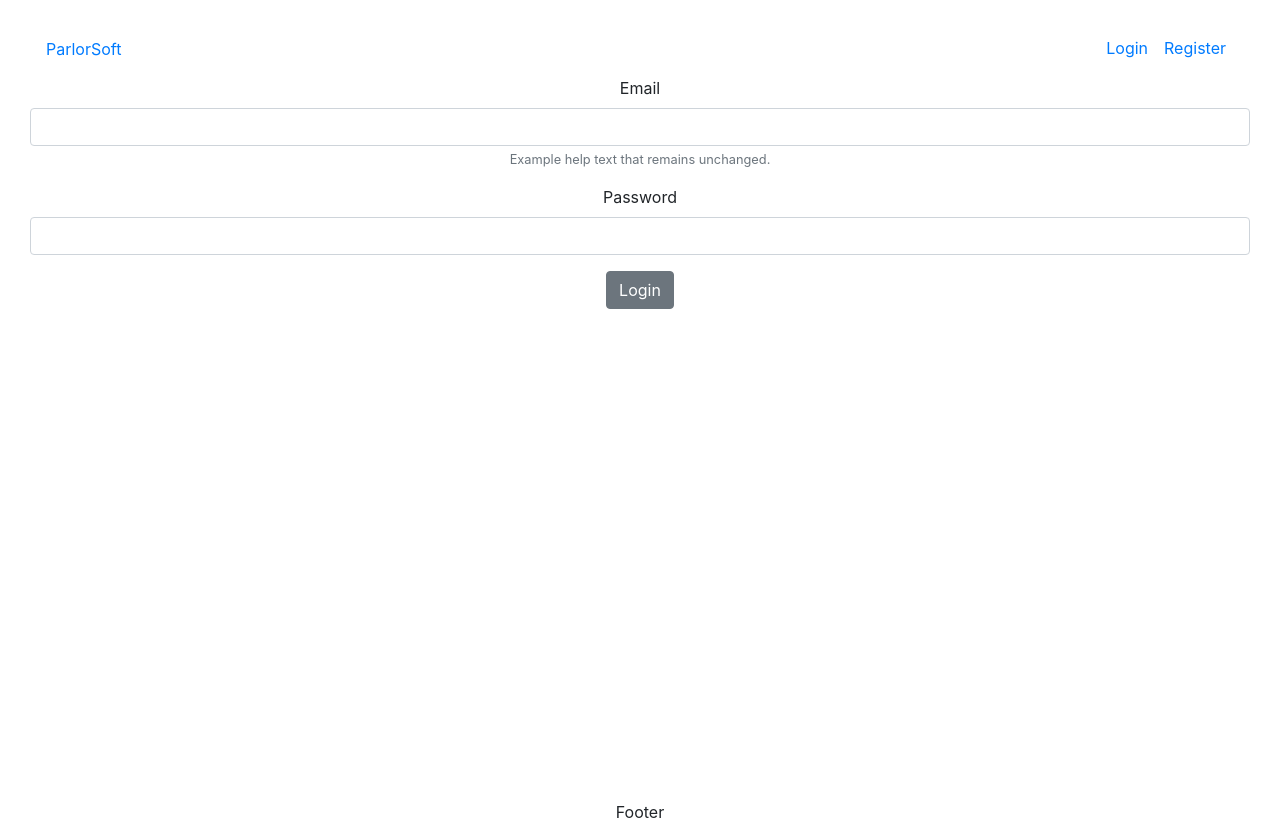
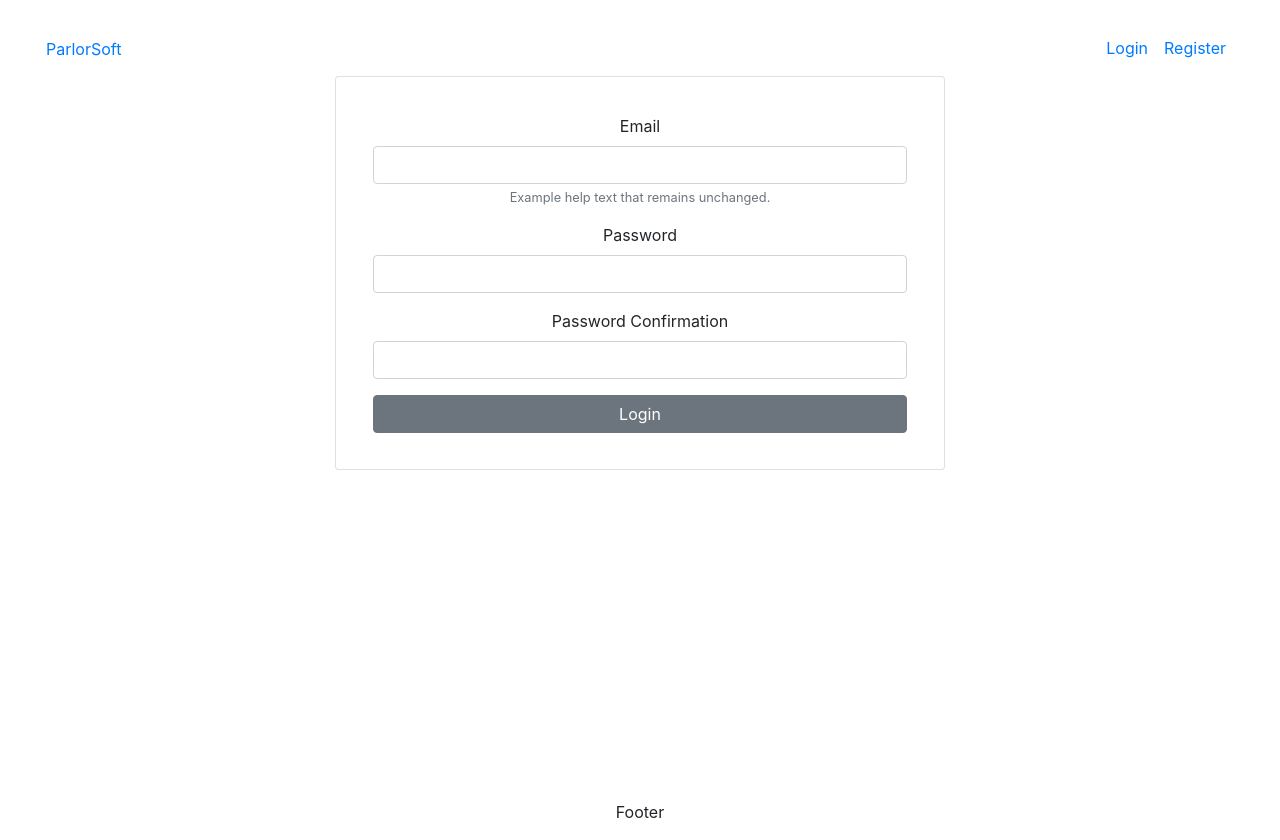
Before and after one commit to PuReWebDev/parlorsoftweb, a React (Create React App) app: page /register in a window 1280 px wide. Built offline with nearby package versions, Linux system fonts and the light colour scheme.

Commit message:
clear console warnings

```diff
--- a/src/App.css
+++ b/src/App.css
@@ -147,3 +147,14 @@ li a.dropdown-toggle::after {
         left: 68%;
     }
 }
+
+
+.center-form {
+  margin-right: auto;
+  margin-left: auto;
+  width: 50%;
+}
+
+.form-push {
+  padding: 6%;
+}
--- a/src/App.js
+++ b/src/App.js
@@ -3,10 +3,7 @@ import './App.css';
 import ErrorBoundry from './common/error'
 import { Loading } from './common/loading'
 import { Template } from './templates/template'
-import { GuestRouter, AuthRouter } from './navigation/router'
 import { Container } from 'reactstrap';
-import { storage } from './api/storage'
-import * as api from './api/api'
 import { Provider } from 'react-redux'
 
 import { store } from './api/store'
--- a/src/api/reducers/authenticationReducer.js
+++ b/src/api/reducers/authenticationReducer.js
@@ -23,17 +23,20 @@ export const AUTHENTICATION_TYPES = {
 };
 
 export default function authenticationReducer(prevState=initialState, {type,payload}) {
+    let result = {}
     switch( type ) {
     case AUTHENTICATION_TYPES.TEST.type:
-        return {payload}
+        result = {payload}
     break;
     case AUTHENTICATION_TYPES.LOGIN.type:
-        return {...prevState, payload}
+        result =  {...prevState, payload}
     break;
     case AUTHENTICATION_TYPES.REGISTER.type:
-        return {...prevState, payload}
+        result = {...prevState, payload}
     break;
     default:
-        return prevState
+        result =  prevState
     }
+
+    return result
 }
--- a/src/index.js
+++ b/src/index.js
@@ -1,7 +1,7 @@
 import React from 'react';
 import ReactDOM from 'react-dom';
 import './index.css';
-import * as Sentry from '@sentry/browser';
+//import * as Sentry from '@sentry/browser';
 import App from './App';
 import * as serviceWorker from './serviceWorker';
 import 'bootstrap/dist/css/bootstrap.min.css';
--- a/src/navigation/router.js
+++ b/src/navigation/router.js
@@ -2,7 +2,7 @@ import React from "react";
 import { BrowserRouter as Router, Route } from "react-router-dom";
 import { Header } from '../templates/header'
 import SideBar from './sidebar/sideBar'
-import * as api from '../api/api'
+//import * as api from '../api/api'
 
 /*Guest Pages*/
 import { Login } from '../pages/login'
--- a/src/navigation/sidebar/subMenu.js
+++ b/src/navigation/sidebar/subMenu.js
@@ -13,7 +13,7 @@ const SubMenu = props => {
     <div>
       <NavItem onClick={toggleNavbar} className={classNames({'menu-open': !collapsed})}>
         <NavLink className="dropdown-toggle">
-               {title}
+               {icon} {title}
         </NavLink>
       </NavItem>
       <Collapse isOpen={!collapsed} navbar className={classNames('items-menu',{'mb-1': !collapsed})}>
--- a/src/pages/login.js
+++ b/src/pages/login.js
@@ -29,17 +29,16 @@ export const Login = ({ response, err }) => {
     }
 
     if( !error ) {
+        updateSubmit(true)
         updateFormMessage("Sending...")
         api.login(email,password)
     }
   }
 
-  let user = api.getUser()
-
-
 
   return(
-    <Form>
+    <div class="center-form">
+    <Form className="form card form-push">
     {message}
       <FormGroup>
         <Label for="exampleEmail">Email</Label>
@@ -77,6 +76,7 @@ export const Login = ({ response, err }) => {
       onClick={login}
       >Login</Button>
     </Form>
+    </div>
   )
 }
 
--- a/src/pages/register.js
+++ b/src/pages/register.js
@@ -1,40 +1,52 @@
 import React, { useState } from 'react'
 import PropTypes from 'prop-types'
 import { Form, FormGroup, Label, Input, FormFeedback, FormText, Button } from 'reactstrap'
+import * as validate from '../api/validate'
 import * as api from '../api/api'
-import * as validate from '../api/validate'
+
 
 export const Register = ({response, err}) => {
   const [isSubmitted,updateSubmit]   = useState(false)
   const [email,updateEmail]          = useState("")
   const [password,updatePassword]    = useState("")
   const [firstName, updateFirstName] = useState("")
+  const [lastName, updateLastName] = useState("")
   const [message,updateFormMessage]  = useState("")
 
   function changeFieldContent(e) {
 
     switch(e.target.name) {
-      case "username":
-          //
+      case "firstName":
+           updateFirstName(e.target.value)
+      break;
+      case "lastName":
+           updateLastName(e.target.value)
+      break;
+      case "email":
+          updateEmail(validate.email(e.target.value))
       break;
       case "password":
-         //
-      break
+          updatePassword(validate.password(e.target.value))
+      break;
+      default:
     }
     if( e.target.name === "password" ) {
-      updatePassword(e.target.value)
+      updatePassword(validate.password(e.target.value))
     } else {
-      updateEmail(e.target.value)
+      updateEmail(validate.email(e.target.value))
     }
   }
 
   function register() {
-    /**Register user**/
+      updateSubmit(true)
+      updateFormMessage("Sending...")
+      api.register(firstName,lastName,email,password)
   }
 
 
   return(
-    <Form>
+    <div class="center-form">
+    <Form className="form card form-push">
     {message}
       <FormGroup>
         <Label for="exampleEmail">Email</Label>
@@ -67,11 +79,27 @@ export const Register = ({response, err}) => {
           : null
         }
       </FormGroup>
+      <FormGroup>
+        <Label for="examplePassword">Password Confirmation</Label>
+        <Input
+            valid={err.email.hasError}
+            disabled={isSubmitted}
+            value={password}
+            onChange={changeFieldContent}
+            name="password"
+            className="form-control"
+        />
+        { err.password.hasError ?
+          <FormFeedback invalid tooltip>Not ready yet</FormFeedback>
+          : null
+        }
+      </FormGroup>
       <Button
       disabled={isSubmitted}
       onClick={register}
       >Login</Button>
     </Form>
+    </div>
   )
 }
 
--- a/src/templates/template.js
+++ b/src/templates/template.js
@@ -1,7 +1,6 @@
-import React, { useState } from 'react'
+import React from 'react'
 import { Footer } from './footer'
 import { Container } from 'reactstrap'
-import { storage } from '../api/storage'
 import * as api from '../api/api'
 import ErrorBoundry from '../common/error'
 import { GuestRouter, AuthRouter } from '../navigation/router'
@@ -18,25 +17,6 @@ export const Template = () => {
     }
   }
 
-  function renderTitle() {
-    let title = "Parlor Soft"
-
-    if( window.location.pathname ) {
-      title = window.location.pathname
-      title.replace("/")
-    }
-
-    return (
-      <h3>{title}</h3>
-    )
-  }
-
-  function getError(err) {
-    if( err ) {
-
-    }
-  }
-
     return(
       <>
           <ErrorBoundry>
```
